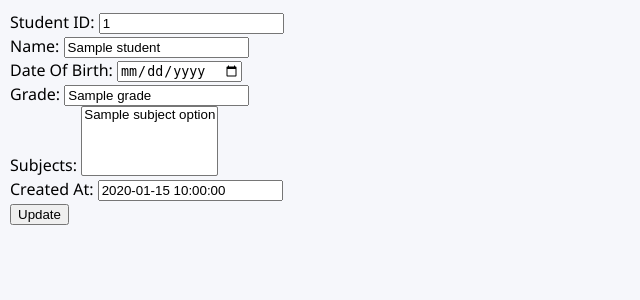
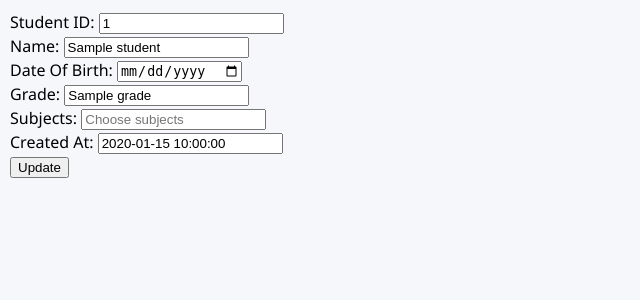
Before and after one commit to Nqobile-Nda/Student_Management_Program_V1, a Flask app: template templates/edit_student.html in a window 1280 px wide. Shown: the part 52-352 px from the top of the page, without its empty margins (0-640 px from the left). Run offline with Flask 3, Linux system fonts and the light colour scheme; the template is opened without the code that fills it: most values are stand-ins (such as "Sample title", 1, 10 or a date in 2020).

Commit message:
Enhance edit student form with subject selection modal and improve structure

```diff
--- a/templates/edit_student.html
+++ b/templates/edit_student.html
@@ -2,7 +2,7 @@
 
 {% block content %}
 
-<form method="POST">
+<form method="POST" id="edit-student-form">
     <label>Student ID:</label>
     <input value="{{ student.student_id }}" title="student_id" readonly><br/>
 
@@ -16,17 +16,28 @@
     <input name="grade" value="{{ student.grade }}" title="grade"><br/>
 
     <label>Subjects:</label>
-    <select name="subjects" title="subjects" multiple required>
-        {% for subject in subject_options %}
-        <option value="{{ subject }}" {% if subject in selected_subjects %}selected{% endif %}>{{ subject }}</option>
-        {% endfor %}
-    </select>
+    <input id="edit-subject-display" title="edit-subject-display" readonly placeholder="Choose subjects">
     <br/>
 
     <label>Created At:</label>
-    <input value="{{ student.created_at }}" title="created_at"><br/>
+    <input value="{{ student.created_at }}" title="created_at" readonly><br/>
 
     <button type="submit">Update</button>
 </form>
 
+<dialog id="edit-student-subject-modal">
+    <h3>Select Subjects</h3>
+    {% for subject in subject_options %}
+    <label class="subject-option">
+        <input type="checkbox" name="subjects" value="{{ subject }}" form="edit-student-form" {% if subject in selected_subjects %}checked{% endif %}>
+        {{ subject }}
+    </label>
+    {% endfor %}
+
+    <div class="dialog-actions">
+        <button type="button" id="edit-modal-confirm-subjects-btn">Confirm</button>
+        <button type="button" id="edit-modal-close-subjects-btn">Close</button>
+    </div>
+</dialog>
+
 {% endblock %}
```
